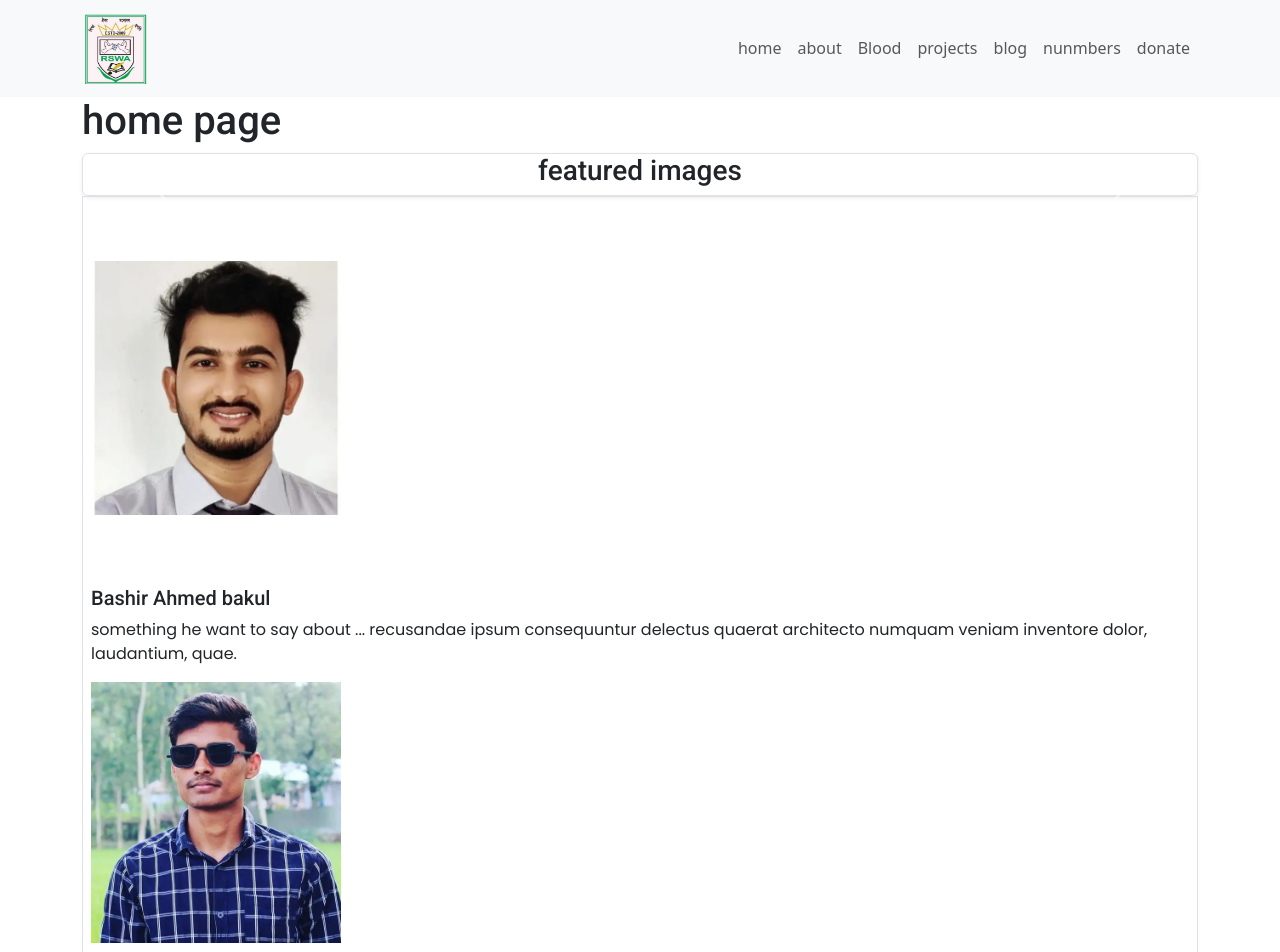
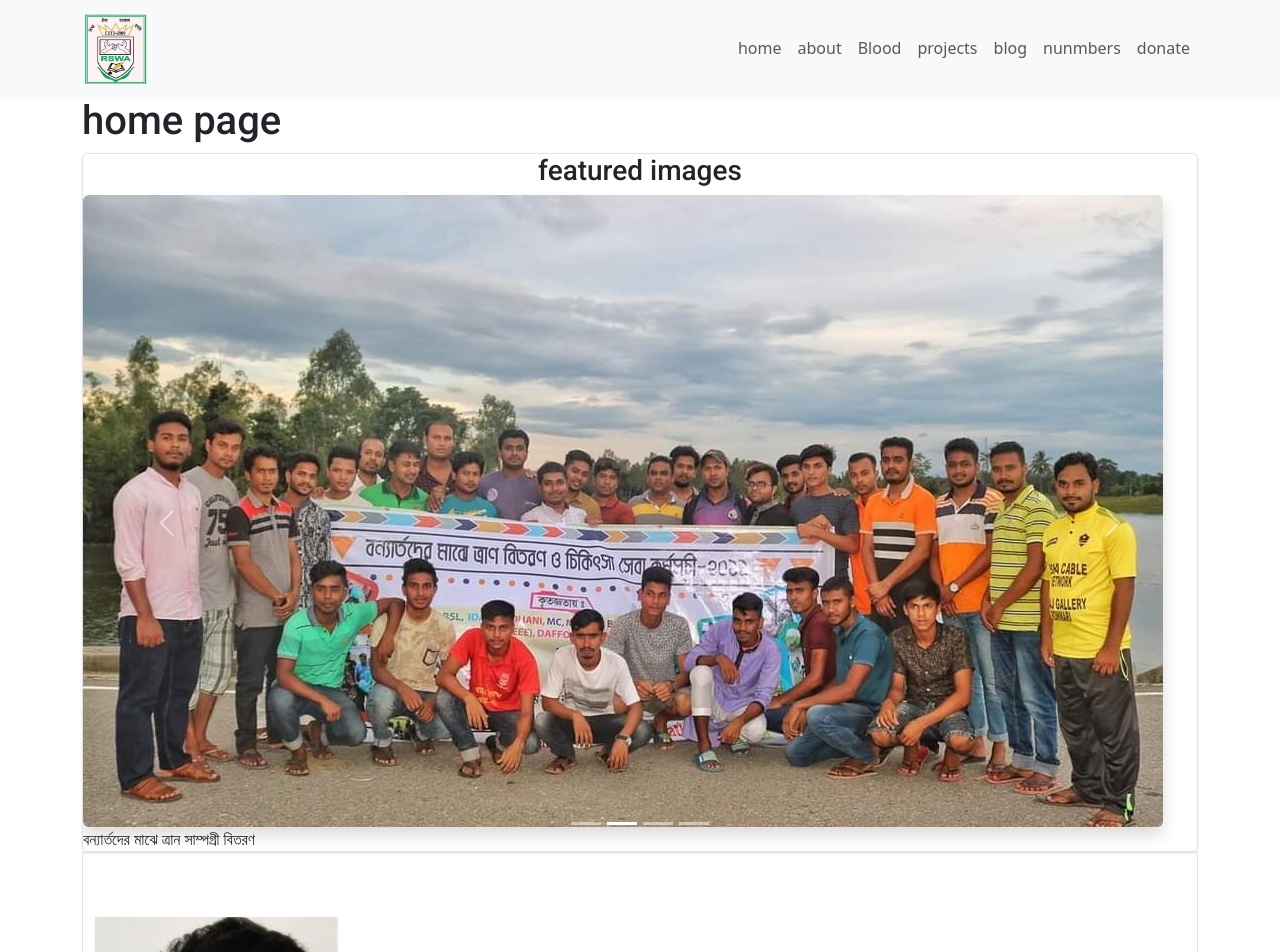
Before and after one commit to ashiful2002/rswa, a React (Vite) app: page / in a window 1280 px wide. Shown: the top 952 px of the page. Built offline with nearby package versions, Linux system fonts and the light colour scheme.

Commit message:
Faceing Problem with Vercel

```diff
--- a/src/Pages/Home/Slider.jsx
+++ b/src/Pages/Home/Slider.jsx
@@ -5,7 +5,12 @@ const Slider = () => {
   return (
     <>
       <Carousel fade>
-
+      {sliderDetails && sliderDetails.map((item) => (
+          <Carousel.Item key={item.id}>
+            <img className="rounded shadow" src={item.url} alt={item.title} />
+            <Carousel.displayName >{item.title}</Carousel.displayName>
+          </Carousel.Item>
+        ))}
       </Carousel>
     </>
   );
```
